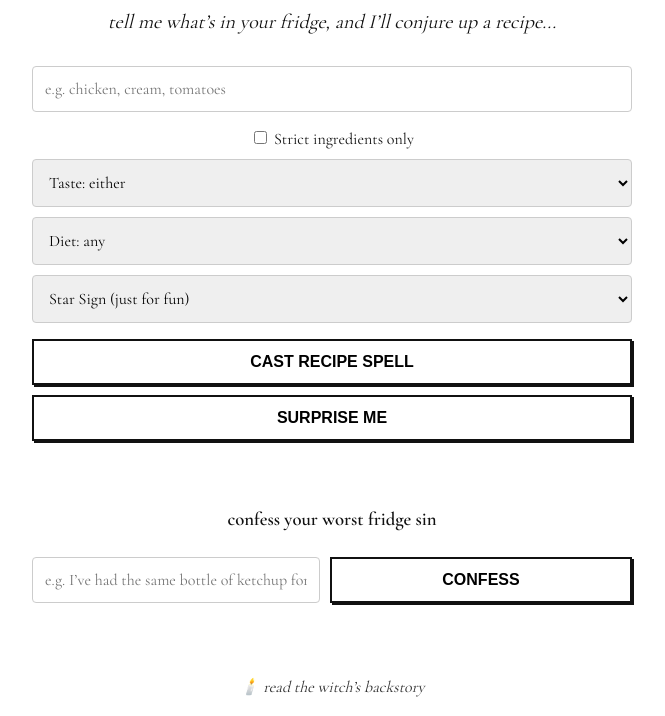
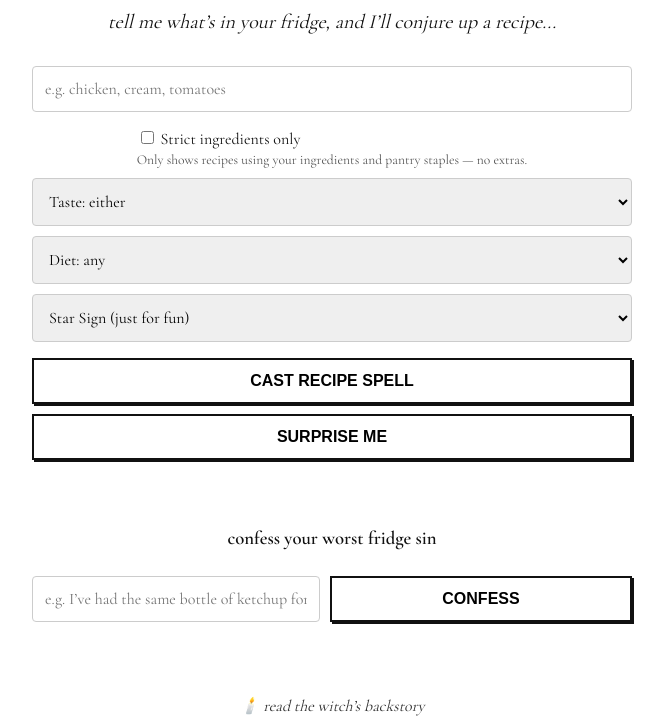
Before and after one commit to danielvella14/fridgewitch, a website: page public/index.html in a window 1280 px wide. Shown: the part 111-827 px from the top of the page, without its empty margins (308-973 px from the left). Drawn offline with nearby package versions, Linux system fonts and the light colour scheme.

Commit message:
Update index.html

```diff
--- a/public/index.html
+++ b/public/index.html
@@ -30,20 +30,28 @@
     <input type="text" id="ingredientInput" placeholder="e.g. chicken, cream, tomatoes" />
 
     <div class="selectors-row">
-      <label>
-        <input type="checkbox" id="strictMode" />
-        Strict ingredients only
-      </label>
+      <div style="display: flex; flex-direction: column; align-items: start;">
+        <label>
+          <input type="checkbox" id="strictMode" />
+          Strict ingredients only
+        </label>
+        <small style="font-size: 0.85rem; color: #555; margin-top: 2px;">
+          Only shows recipes using your ingredients and pantry staples — no extras.
+        </small>
+      </div>
+
       <select id="tastePreference">
         <option value="either">Taste: either</option>
         <option value="sweet">Sweet</option>
         <option value="savory">Savory</option>
       </select>
+
       <select id="dietPreference">
         <option value="none">Diet: any</option>
         <option value="vegetarian">Vegetarian</option>
         <option value="gluten free">Gluten Free</option>
       </select>
+
       <select id="starSign">
         <option value="none">Star Sign (just for fun)</option>
         <option value="aries">Aries</option>
```
